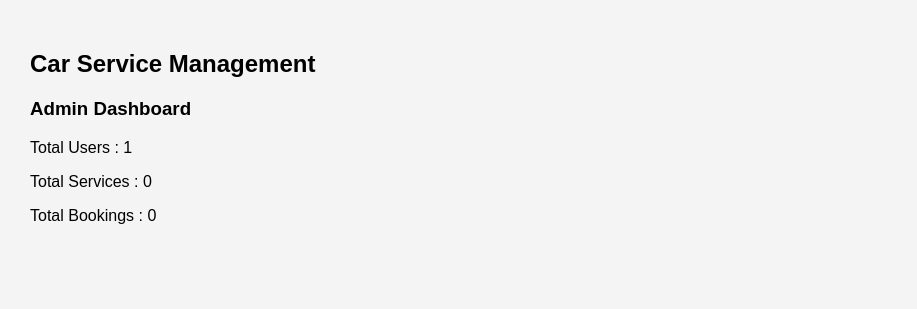
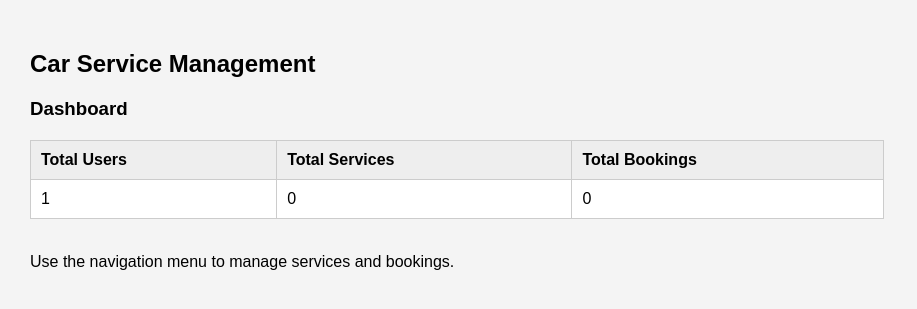
Before and after one commit to aryankale14/Sanjay_Project, a Flask app: page / in a window 1280 px wide. Shown: the part 52-361 px from the top of the page, without its empty margins (0-917 px from the left). Run offline with Flask 3, Linux system fonts and the light colour scheme; the visitor is signed in with stand-in values (Sample User, id 1).

Commit message:
Refactor index.html for improved layout and clarity
Updated the HTML structure and content for better clarity and organization.

```diff
--- a/templates/index.html
+++ b/templates/index.html
@@ -29,51 +29,75 @@
 		<div class="container">
 			<h2>Car Service Management</h2>
 
+			<!-- LOGIN -->
+
 			{% if page == "login" %}
 
 			<h3>Login</h3>
 
 			<form method="POST" action="/login">
-				<input type="email" name="email" placeholder="Email" /><br />
+				<input type="email" name="email" placeholder="Email" />
 
-				<input type="password" name="password" placeholder="Password" /><br />
+				<input type="password" name="password" placeholder="Password" />
 
 				<button type="submit">Login</button>
 			</form>
 
 			<br />
 
-			<a href="/register">Register</a>
+			<a href="/register">Create new account</a>
 
-			{% endif %} {% if page == "admin_dashboard" %}
+			{% endif %}
 
-			<h3>Admin Dashboard</h3>
+			<!-- DASHBOARD (Fix for blank homepage) -->
 
-			<p>Total Users : {{users}}</p>
-			<p>Total Services : {{services}}</p>
-			<p>Total Bookings : {{bookings}}</p>
+			{% if page == "admin_dashboard" %}
 
-			{% endif %} {% if page == "admin_services" %}
+			<h3>Dashboard</h3>
+
+			<table>
+				<tr>
+					<th>Total Users</th>
+					<th>Total Services</th>
+					<th>Total Bookings</th>
+				</tr>
+
+				<tr>
+					<td>{{users}}</td>
+					<td>{{services}}</td>
+					<td>{{bookings}}</td>
+				</tr>
+			</table>
+
+			<br />
+
+			<p>Use the navigation menu to manage services and bookings.</p>
+
+			{% endif %}
+
+			<!-- ADMIN SERVICES -->
+
+			{% if page == "admin_services" %}
 
 			<h3>Add Service</h3>
 
 			<form method="POST" action="/admin/add-service">
-				<input name="name" placeholder="Service Name" /><br />
+				<input name="name" placeholder="Service Name" />
 
-				<input name="description" placeholder="Description" /><br />
+				<input name="description" placeholder="Description" />
 
-				<input name="price" placeholder="Price" /><br />
+				<input name="price" placeholder="Price" />
 
 				<select name="category">
 					<option value="Basic Services">Basic Services</option>
 					<option value="Maintenance Services">Maintenance Services</option>
-					<option value="Premium Services">Premium Services</option></select
-				><br />
+					<option value="Premium Services">Premium Services</option>
+				</select>
 
 				<button>Add Service</button>
 			</form>
 
-			<h3>Services</h3>
+			<h3>All Services</h3>
 
 			<table>
 				<tr>
@@ -100,7 +124,11 @@
 				{% endfor %}
 			</table>
 
-			{% endif %} {% if page == "services" %}
+			{% endif %}
+
+			<!-- CUSTOMER SERVICES -->
+
+			{% if page == "services" %}
 
 			<h3>Available Services</h3>
 
@@ -191,14 +219,18 @@
 				{% endif %} {% endfor %}
 			</table>
 
-			{% endif %} {% if page == "admin_bookings" %}
+			{% endif %}
+
+			<!-- ADMIN BOOKINGS -->
+
+			{% if page == "admin_bookings" %}
 
 			<h3>All Bookings</h3>
 
 			<table>
 				<tr>
 					<th>ID</th>
-					<th>User</th>
+					<th>User Email</th>
 					<th>Service</th>
 					<th>Date</th>
 					<th>Status</th>
@@ -209,9 +241,10 @@
 
 				<tr>
 					<td>{{b.id}}</td>
-					<td>{{b.user_id}}</td>
-					<td>{{b.service_id}}</td>
+					<td>{{b.email}}</td>
+					<td>{{b.service}}</td>
 					<td>{{b.date}}</td>
+
 					<td>
 						{% if b.status == "Pending" %}
 						<span class="status status-pending">Pending</span>
@@ -224,7 +257,6 @@
 
 					<td>
 						<a href="/admin/update-booking/{{b.id}}/Approved">Approve</a> |
-
 						<a href="/admin/update-booking/{{b.id}}/Completed">Complete</a>
 					</td>
 				</tr>
@@ -232,7 +264,11 @@
 				{% endfor %}
 			</table>
 
-			{% endif %} {% if page == "my_bookings" %}
+			{% endif %}
+
+			<!-- CUSTOMER BOOKINGS -->
+
+			{% if page == "my_bookings" %}
 
 			<h3>My Bookings</h3>
 
@@ -252,6 +288,7 @@
 					<td>{{b.service_name}}</td>
 					<td>₹ {{b.price}}</td>
 					<td>{{b.date}}</td>
+
 					<td>
 						{% if b.status == "Pending" %}
 						<span class="status status-pending">Pending</span>
```
